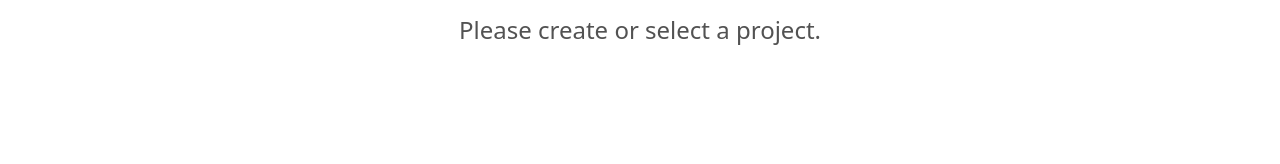
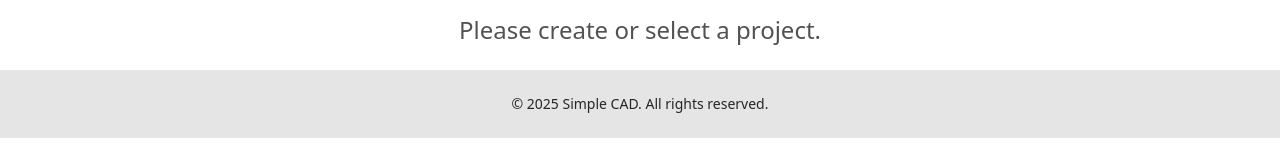
Before and after one commit to ffaann02/cpe381-simple-cad, a React (Vite) app: page /editor in a window 1280 px wide. Shown: the part 633-797 px from the top of the page. Built offline with nearby package versions, Linux system fonts and the light colour scheme.

Commit message:
feat: add footer

```diff
--- a/src/App.tsx
+++ b/src/App.tsx
@@ -1,4 +1,5 @@
 import Navbar from "./components/layout/Navbar";
+import Footer from "./components/layout/Footer";
 import { TabProvider } from "./context/AppContext";
 import CadEditor from "./pages/CadEditor";
 import Home from "./pages/Home";
@@ -8,12 +9,15 @@
   return (
     <Router>
       <TabProvider>
-        <Navbar />
-        <div className="relative">
-          <Routes>
-            <Route path="/" element={<Home />} />
-            <Route path="/editor" element={<CadEditor />} />
-          </Routes>
+        <div>
+          <Navbar />
+          <main>
+            <Routes>
+              <Route path="/" element={<Home />} />
+              <Route path="/editor" element={<CadEditor />} />
+            </Routes>
+          </main>
+          <Footer />
         </div>
       </TabProvider>
     </Router>
--- /dev/null
+++ b/src/components/layout/Footer.tsx
@@ -0,0 +1,13 @@
+import React from 'react';
+
+const Footer: React.FC = () => {
+  return (
+    <footer className="text-center w-full py-6 text-sm bg-neutral-200 text-neutral-800">
+      <div className="container mx-auto px-4">
+        <p>© 2025 Simple CAD. All rights reserved.</p>
+      </div>
+    </footer>
+  );
+};
+
+export default Footer;
```
